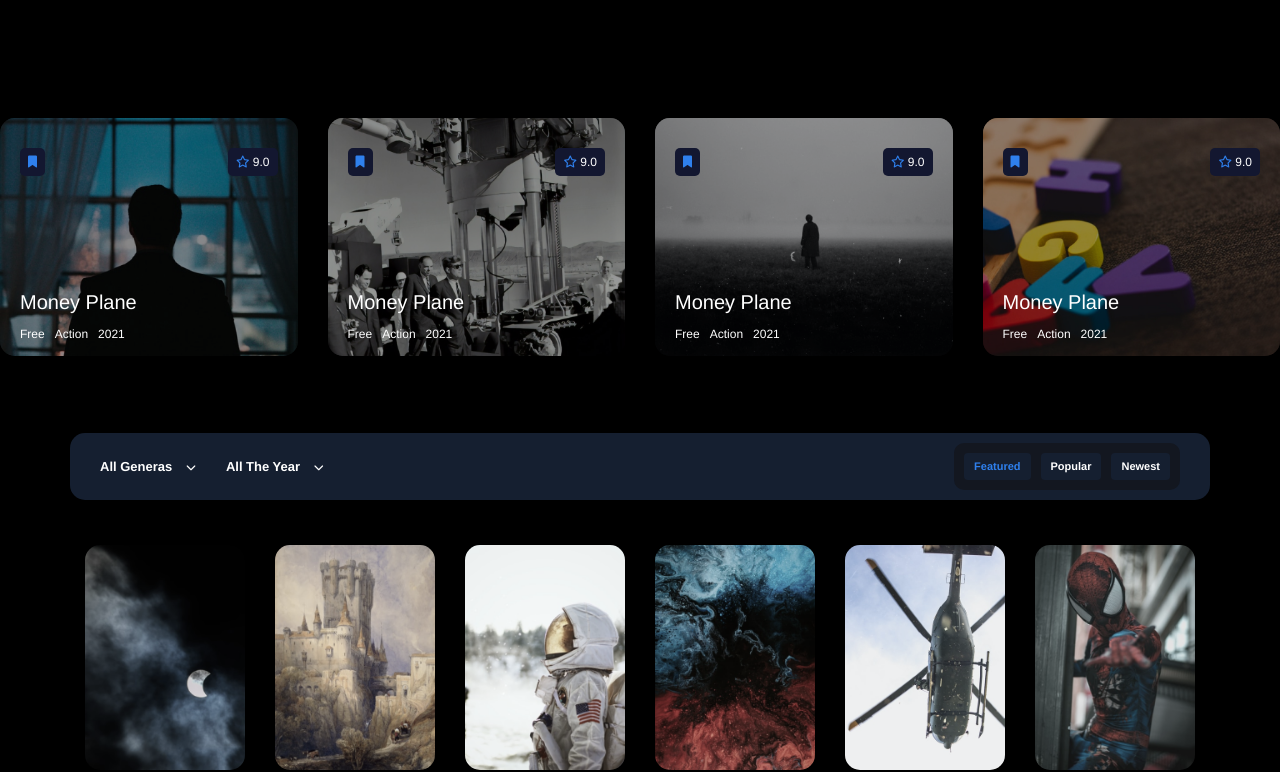
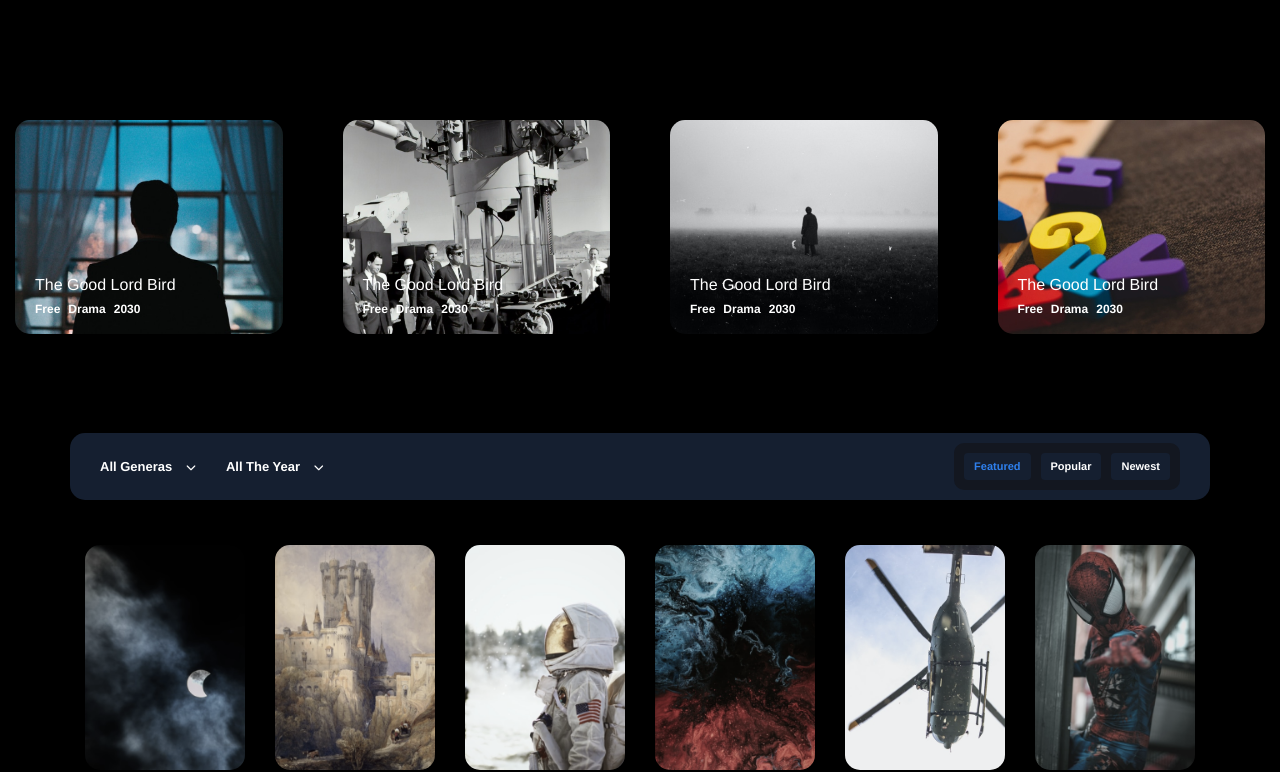
Before and after one commit to Khaledessamabdulhadi/FlixTv, a plain HTML site: page index.html in a window 1280 px wide. Shown: the part 60-832 px from the top of the page. Drawn offline with nearby package versions, Linux system fonts and the light colour scheme.

Commit message:
edit some code in swiper

```diff
--- a/css/Flix.css
+++ b/css/Flix.css
@@ -91,73 +91,98 @@ body {
   height: 100%;
   object-fit: cover;
 }
-.image-info {
+.cart {
   position: relative;
   overflow: hidden;
-  border-radius: 15px;
-
+  padding: 15px;
+  &:hover button,
+  &:hover span,
+  &:hover .cart-title {
+    opacity: 1;
+    transform: scale(1);
+  }
   &:hover img {
-    transform: scale(1.1);
+    transform: scale(1.04);
   }
   &:hover h3 {
     color: #2f80ed;
   }
-  img {
-    max-width: 100%;
-    transition: 0.3s;
-  }
+  a {
+    display: flex;
+    justify-content: center;
+    align-items: center;
+    overflow: hidden;
+    margin-bottom: 20px;
+    position: relative;
+    border-radius: 15px;
     &::before {
       content: "";
       position: absolute;
-    background-color: rgb(0, 0, 0, 40%);
       width: 100%;
       height: 100%;
+      background-color: (0, 0, 0);
       left: 0;
       top: 0;
+      z-index: 2;
+      transition: 0.3s;
     }
-  .icons {
+    img {
+      position: relative;
+      width: 100%;
+      z-index: 1;
+      transition: 0.3s;
+      overflow: hidden;
+    }
+  }
+  .cart-title {
     position: absolute;
-    color: red;
-    width: 100%;
-    text-align: start;
-    height: 100%;
-    left: 0;
-    top: 0;
-    padding: 30px 20px 10px;
-    .icons-info {
-      .rating {
-        background-color: #131730;
-        padding: 5px 8px;
+    z-index: 3;
+    left: 30px;
+    top: 30px;
+    background-color: #151f30;
+    padding: 6px 5px;
+    border-radius: 5px;
+    transform: scale(0.8);
+    opacity: 0;
+    transition: 0.3s;
     font-size: 12px;
+  }
+  span {
+    position: absolute;
+    z-index: 3;
+    right: 30px;
+    top: 30px;
+    background-color: #151f30;
+    padding: 3px 5px;
     border-radius: 5px;
+    font-size: 12px;
+    font-weight: 700;
+    transform: scale(0.8);
+    opacity: 0;
     transition: 0.3s;
     i {
       color: #2f80ed;
-        }
-        .fa-bookmark {
-          padding: 0px;
-        }
-        span {
-          color: #ffffff;
-          transition: 0.3s;
-        }
+      margin-right: 3px;
     }
   }
   .text {
-      color: #ffffff;
+    position: absolute;
+    left: 15px;
+    bottom: 15px;
+    padding: 20px;
+    z-index: 4;
+    h3 {
+      font-size: 16px;
       font-weight: 500;
-      text-transform: capitalize;
-      h3 {
       margin-bottom: 5px;
-        font-size: 20px;
       transition: 0.3s;
     }
-      span {
+    ul {
+      li {
         font-size: 12px;
-        margin-right: 5px;
-        &:last-child {
-          margin-right: 0;
-        }
+        margin-right: 8px;
+        font-weight: 700;
+        text-transform: capitalize;
       }
     }
   }
--- a/index.html
+++ b/index.html
@@ -336,200 +336,146 @@
     <div class="swiper mySwiper">
       <div class="swiper-wrapper">
         <div class="swiper-slide">
-          <div class="image-info">
-            <img src="image/swiper-1.jpg" alt="" />
-            <div class="icons d-flex flex-column justify-content-center">
-              <div class="icons-info d-flex justify-content-between">
-                <div class="rating">
-                  <i class="fa-solid fa-bookmark"></i>
-                </div>
-                <div class="rating">
-                  <i class="fa-regular fa-star"></i>
-                  <span>9.0</span>
-                </div>
-              </div>
-              <div class="text mt-auto">
-                <h3>money plane</h3>
-                <span>free</span>
-                <span>action</span>
-                <span>2021</span>
-              </div>
+          <div class="cart d-flex flex-column justify-content-start">
+            <a href="#">
+              <img src="./image/swiper-1.jpg" alt="" />
+            </a>
+            <a class="cart-title"><i class="fa-solid fa-bookmark"></i></a>
+
+            <span><i class="fa-regular fa-star"></i>9.3</span>
+            <div class="text">
+              <h3>The Good Lord Bird</h3>
+              <ul class="d-flex">
+                <li>Free</li>
+                <li>drama</li>
+                <li>2030</li>
+              </ul>
             </div>
           </div>
         </div>
         <div class="swiper-slide">
-          <div class="image-info">
-            <img src="image/swiper-2.jpg" alt="" />
-            <div class="icons d-flex flex-column justify-content-center">
-              <div class="icons-info d-flex justify-content-between">
-                <div class="rating">
-                  <i class="fa-solid fa-bookmark"></i>
-                </div>
-                <div class="rating">
-                  <i class="fa-regular fa-star"></i>
-                  <span>9.0</span>
-                </div>
-              </div>
-              <div class="text mt-auto">
-                <h3>money plane</h3>
-                <span>free</span>
-                <span>action</span>
-                <span>2021</span>
-              </div>
+          <div class="cart d-flex flex-column justify-content-start">
+            <a href="#">
+              <img src="./image/swiper-2.jpg" alt="" />
+            </a>
+            <a class="cart-title"><i class="fa-solid fa-bookmark"></i></a>
+
+            <span><i class="fa-regular fa-star"></i>9.3</span>
+            <div class="text">
+              <h3>The Good Lord Bird</h3>
+              <ul class="d-flex">
+                <li>Free</li>
+                <li>drama</li>
+                <li>2030</li>
+              </ul>
             </div>
           </div>
         </div>
         <div class="swiper-slide">
-          <div class="image-info">
-            <img src="image/swiper-3.jpg" alt="" />
-            <div class="icons d-flex flex-column justify-content-center">
-              <div class="icons-info d-flex justify-content-between">
-                <div class="rating">
-                  <i class="fa-solid fa-bookmark"></i>
-                </div>
-                <div class="rating">
-                  <i class="fa-regular fa-star"></i>
-                  <span>9.0</span>
-                </div>
-              </div>
-              <div class="text mt-auto">
-                <h3>money plane</h3>
-                <span>free</span>
-                <span>action</span>
-                <span>2021</span>
-              </div>
+          <div class="cart d-flex flex-column justify-content-start">
+            <a href="#">
+              <img src="./image/swiper-3.jpg" alt="" />
+            </a>
+            <a class="cart-title"><i class="fa-solid fa-bookmark"></i></a>
+
+            <span><i class="fa-regular fa-star"></i>9.3</span>
+            <div class="text">
+              <h3>The Good Lord Bird</h3>
+              <ul class="d-flex">
+                <li>Free</li>
+                <li>drama</li>
+                <li>2030</li>
+              </ul>
             </div>
           </div>
         </div>
         <div class="swiper-slide">
-          <div class="image-info">
-            <img src="image/swiper-4.jpg" alt="" />
-            <div class="icons d-flex flex-column justify-content-center">
-              <div class="icons-info d-flex justify-content-between">
-                <div class="rating">
-                  <i class="fa-solid fa-bookmark"></i>
-                </div>
-                <div class="rating">
-                  <i class="fa-regular fa-star"></i>
-                  <span>9.0</span>
-                </div>
-              </div>
-              <div class="text mt-auto">
-                <h3>money plane</h3>
-                <span>free</span>
-                <span>action</span>
-                <span>2021</span>
-              </div>
+          <div class="cart d-flex flex-column justify-content-start">
+            <a href="#">
+              <img src="./image/swiper-4.jpg" alt="" />
+            </a>
+            <a class="cart-title"><i class="fa-solid fa-bookmark"></i></a>
+
+            <span><i class="fa-regular fa-star"></i>9.3</span>
+            <div class="text">
+              <h3>The Good Lord Bird</h3>
+              <ul class="d-flex">
+                <li>Free</li>
+                <li>drama</li>
+                <li>2030</li>
+              </ul>
             </div>
           </div>
         </div>
         <div class="swiper-slide">
-          <div class="image-info">
-            <img src="image/swiper-5.jpg" alt="" />
-            <div class="icons d-flex flex-column justify-content-center">
-              <div class="icons-info d-flex justify-content-between">
-                <div class="rating">
-                  <i class="fa-solid fa-bookmark"></i>
-                </div>
-                <div class="rating">
-                  <i class="fa-regular fa-star"></i>
-                  <span>9.0</span>
-                </div>
-              </div>
-              <div class="text mt-auto">
-                <h3>money plane</h3>
-                <span>free</span>
-                <span>action</span>
-                <span>2021</span>
-              </div>
+          <div class="cart d-flex flex-column justify-content-start">
+            <a href="#">
+              <img src="./image/swiper-5.jpg" alt="" />
+            </a>
+            <a class="cart-title"><i class="fa-solid fa-bookmark"></i></a>
+
+            <span><i class="fa-regular fa-star"></i>9.3</span>
+            <div class="text">
+              <h3>The Good Lord Bird</h3>
+              <ul class="d-flex">
+                <li>Free</li>
+                <li>drama</li>
+                <li>2030</li>
+              </ul>
             </div>
           </div>
         </div>
         <div class="swiper-slide">
-          <div class="image-info">
-            <img src="image/swiper-6.jpg" alt="" />
-            <div class="icons d-flex flex-column justify-content-center">
-              <div class="icons-info d-flex justify-content-between">
-                <div class="rating">
-                  <i class="fa-solid fa-bookmark"></i>
-                </div>
-                <div class="rating">
-                  <i class="fa-regular fa-star"></i>
-                  <span>9.0</span>
-                </div>
-              </div>
-              <div class="text mt-auto">
-                <h3>money plane</h3>
-                <span>free</span>
-                <span>action</span>
-                <span>2021</span>
-              </div>
+          <div class="cart d-flex flex-column justify-content-start">
+            <a href="#">
+              <img src="./image/swiper-6.jpg" alt="" />
+            </a>
+            <a class="cart-title"><i class="fa-solid fa-bookmark"></i></a>
+
+            <span><i class="fa-regular fa-star"></i>9.3</span>
+            <div class="text">
+              <h3>The Good Lord Bird</h3>
+              <ul class="d-flex">
+                <li>Free</li>
+                <li>drama</li>
+                <li>2030</li>
+              </ul>
             </div>
           </div>
         </div>
         <div class="swiper-slide">
-          <div class="image-info">
-            <img src="image/swiper-7.jpg" alt="" />
-            <div class="icons d-flex flex-column justify-content-center">
-              <div class="icons-info d-flex justify-content-between">
-                <div class="rating">
-                  <i class="fa-solid fa-bookmark"></i>
-                </div>
-                <div class="rating">
-                  <i class="fa-regular fa-star"></i>
-                  <span>9.0</span>
-                </div>
-              </div>
-              <div class="text mt-auto">
-                <h3>money plane</h3>
-                <span>free</span>
-                <span>action</span>
-                <span>2021</span>
-              </div>
+          <div class="cart d-flex flex-column justify-content-start">
+            <a href="#">
+              <img src="./image/swiper-7.jpg" alt="" />
+            </a>
+            <a class="cart-title"><i class="fa-solid fa-bookmark"></i></a>
+
+            <span><i class="fa-regular fa-star"></i>9.3</span>
+            <div class="text">
+              <h3>The Good Lord Bird</h3>
+              <ul class="d-flex">
+                <li>Free</li>
+                <li>drama</li>
+                <li>2030</li>
+              </ul>
             </div>
           </div>
         </div>
         <div class="swiper-slide">
-          <div class="image-info">
-            <img src="image/swiper-8.jpg" alt="" />
-            <div class="icons d-flex flex-column justify-content-center">
-              <div class="icons-info d-flex justify-content-between">
-                <div class="rating">
-                  <i class="fa-solid fa-bookmark"></i>
-                </div>
-                <div class="rating">
-                  <i class="fa-regular fa-star"></i>
-                  <span>9.0</span>
-                </div>
-              </div>
-              <div class="text mt-auto">
-                <h3>money plane</h3>
-                <span>free</span>
-                <span>action</span>
-                <span>2021</span>
-              </div>
-            </div>
-          </div>
-        </div>
-        <div class="swiper-slide">
-          <div class="image-info">
-            <img src="image/swiper-1.jpg" alt="" />
-            <div class="icons d-flex flex-column justify-content-center">
-              <div class="icons-info d-flex justify-content-between">
-                <div class="rating">
-                  <i class="fa-solid fa-bookmark"></i>
-                </div>
-                <div class="rating">
-                  <i class="fa-regular fa-star"></i>
-                  <span>9.0</span>
-                </div>
-              </div>
-              <div class="text mt-auto">
-                <h3>money plane</h3>
-                <span>free</span>
-                <span>action</span>
-                <span>2021</span>
-              </div>
+          <div class="cart d-flex flex-column justify-content-start">
+            <a href="#">
+              <img src="./image/swiper-8.jpg" alt="" />
+            </a>
+            <a class="cart-title"><i class="fa-solid fa-bookmark"></i></a>
+
+            <span><i class="fa-regular fa-star"></i>9.3</span>
+            <div class="text">
+              <h3>The Good Lord Bird</h3>
+              <ul class="d-flex">
+                <li>Free</li>
+                <li>drama</li>
+                <li>2030</li>
+              </ul>
             </div>
           </div>
         </div>
```
Lines whose indentation alone changed are shown as unchanged.
